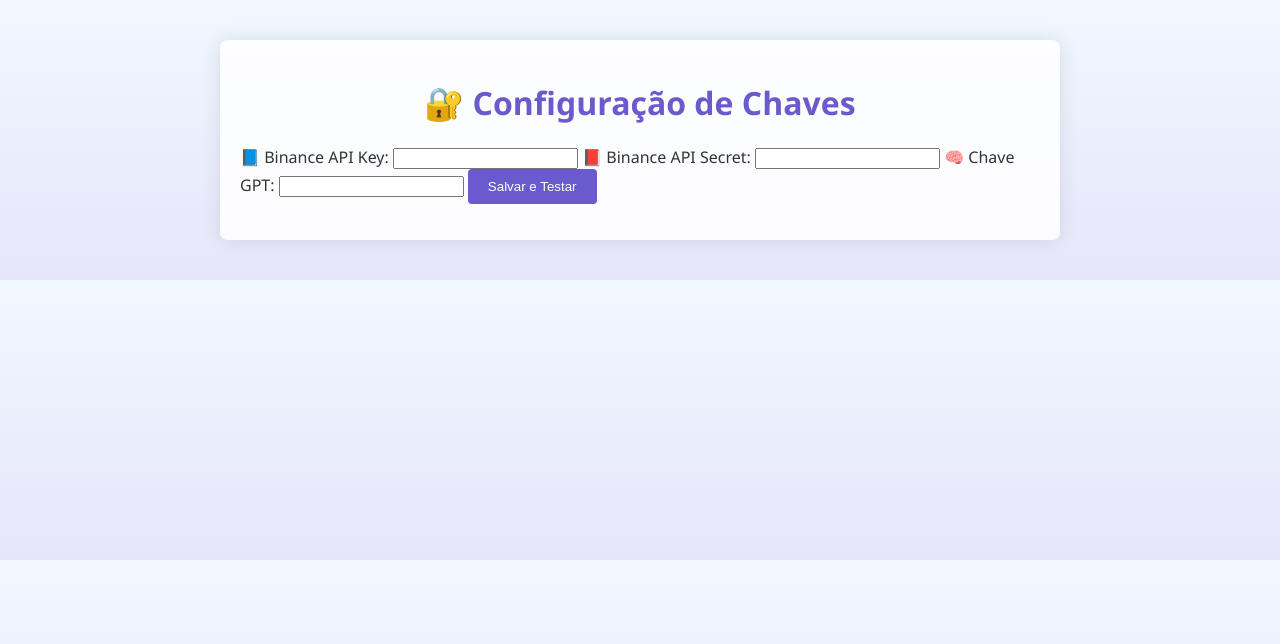
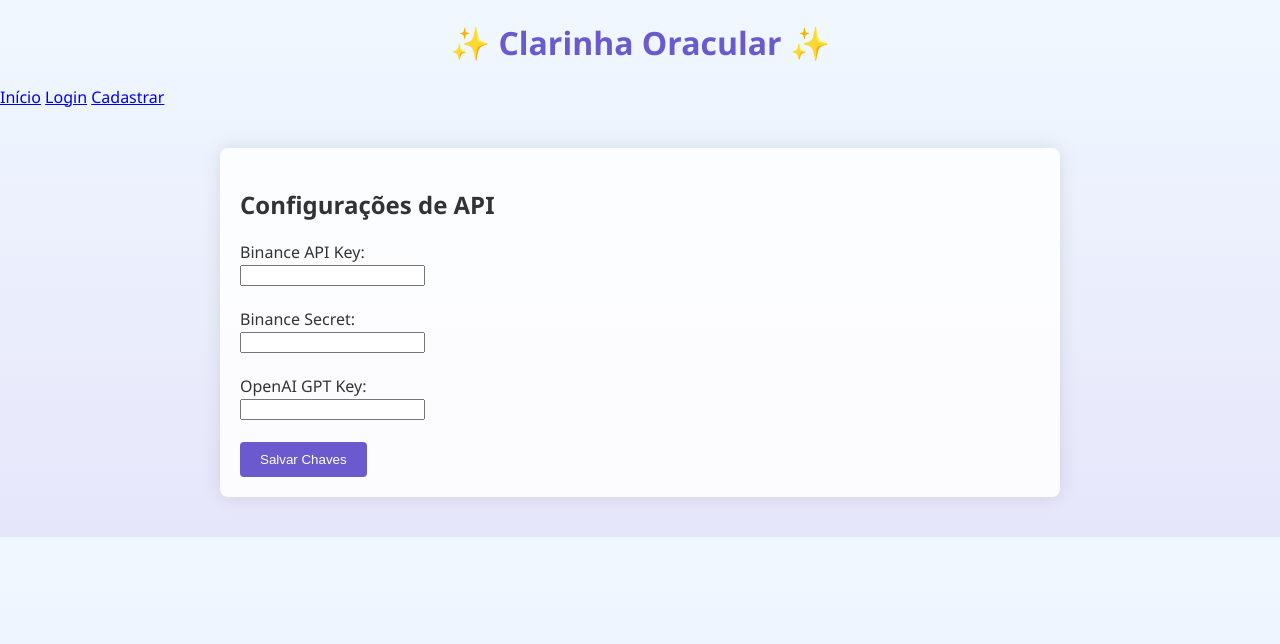
Before and after one commit to Claratrade33/Soma, a Flask app: template templates/configurar.html in a window 1280 px wide. Shown: the top 644 px of the page. Run offline with Flask 3, Linux system fonts and the light colour scheme; the template is opened without the code that fills it, so the values that code supplies are empty; parts of the project's set-up code (start-up, migrations or seed data) failed here and were passed over.

Commit message:
Update configurar.html

```diff
--- a/templates/configurar.html
+++ b/templates/configurar.html
@@ -1,59 +1,18 @@
-<!DOCTYPE html>
-<html lang="pt-br">
-<head>
-  <meta charset="UTF-8">
-  <title>Configuração de Chaves | Soma</title>
-  <meta name="viewport" content="width=device-width, initial-scale=1">
-  <link rel="stylesheet" href="{{ url_for('static', filename='style.css') }}">
-  <script src="https://cdn.jsdelivr.net/npm/axios/dist/axios.min.js"></script>
-</head>
-<body class="bg-dark">
+{% extends "base.html" %}
+{% block title %}Configurar – Clarinha{% endblock %}
 
-  <div class="container config-container">
-    <h1 class="logo-title">🔐 Configuração de Chaves</h1>
+{% block content %}
+  <h2>Configurações de API</h2>
+  <form method="post">
+    <label>Binance API Key:</label><br>
+    <input type="text" name="binance_key" required><br><br>
 
-    <form id="form-configuracao" onsubmit="salvarChaves(event)">
-      <label for="binance_key">📘 Binance API Key:</label>
-      <input type="text" id="binance_key" name="binance_key" required>
+    <label>Binance Secret:</label><br>
+    <input type="text" name="binance_secret" required><br><br>
 
-      <label for="binance_secret">📕 Binance API Secret:</label>
-      <input type="password" id="binance_secret" name="binance_secret" required>
+    <label>OpenAI GPT Key:</label><br>
+    <input type="text" name="openai_key" required><br><br>
 
-      <label for="gpt_key">🧠 Chave GPT:</label>
-      <input type="password" id="gpt_key" name="gpt_key" required>
-
-      <button type="submit" class="btn btn-primary">Salvar e Testar</button>
-    </form>
-
-    <div id="mensagem-config" style="margin-top: 1rem;"></div>
-  </div>
-
-  <script>
-    function salvarChaves(event) {
-      event.preventDefault();
-      document.getElementById('mensagem-config').innerHTML = "🔄 Testando conexão...";
-
-      const dados = {
-        binance_key: document.getElementById('binance_key').value,
-        binance_secret: document.getElementById('binance_secret').value,
-        gpt_key: document.getElementById('gpt_key').value
-      };
-
-      axios.post('/salvar_chaves', dados)
-      .then(resp => {
-        if (resp.data.sucesso) {
-          document.getElementById('mensagem-config').innerHTML = "<b>✅ Chaves válidas e salvas!</b> Redirecionando...";
-          setTimeout(() => window.location.href = "/painel", 1500);
-        } else {
-          document.getElementById('mensagem-config').innerHTML = "<span class='error'>❌ Erro: " + resp.data.mensagem + "</span>";
-        }
-      })
-      .catch(err => {
-        const msg = err.response?.data?.mensagem || "Erro ao testar chaves.";
-        document.getElementById('mensagem-config').innerHTML = "<span class='error'>❌ " + msg + "</span>";
-      });
-    }
-  </script>
-
-</body>
-</html>
+    <button type="submit">Salvar Chaves</button>
+  </form>
+{% endblock %}
```
